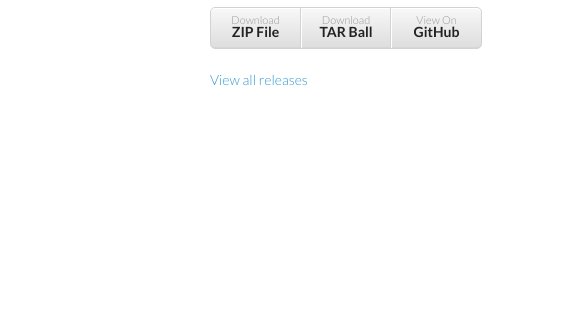
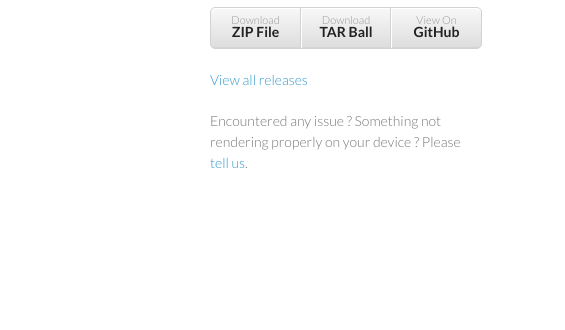
Before and after one commit to kartikm/fonts-aakar, a plain HTML site: page index.html in a window 1280 px wide. Shown: the part 226-556 px from the top of the page, 0-565 px from the left. Drawn offline with Linux system fonts and the light colour scheme.

Commit message:
Add link to issue tracker.

```diff
--- a/index.html
+++ b/index.html
@@ -32,6 +32,8 @@
         </ul>
 
         <p class="view"><a href="https://github.com/kartikm/fonts-aakar/releases">View all releases</a></p>
+
+        <p class="view">Encountered any issue ? Something not rendering properly on your device ? Please <a href="https://github.com/kartikm/fonts-aakar/issues">tell us</a>.</p>
 
       </header>
       <section>
```
